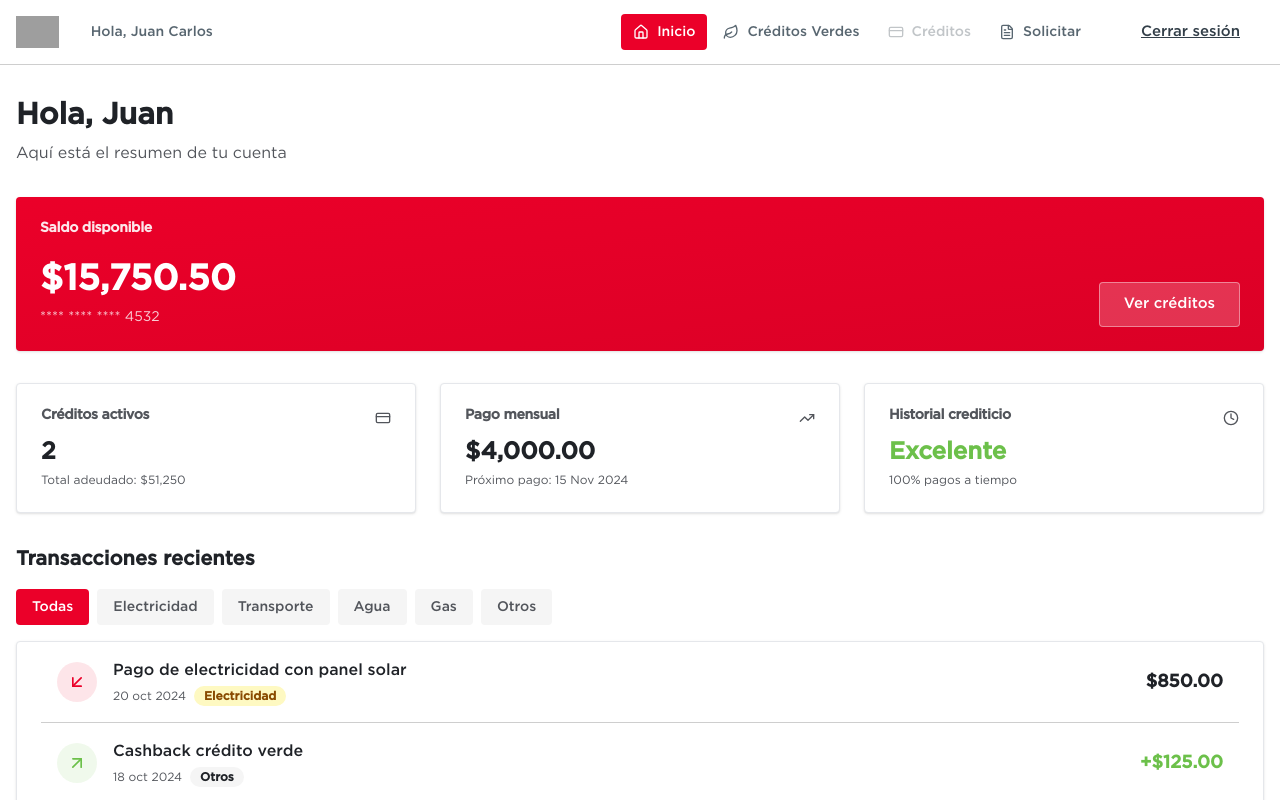
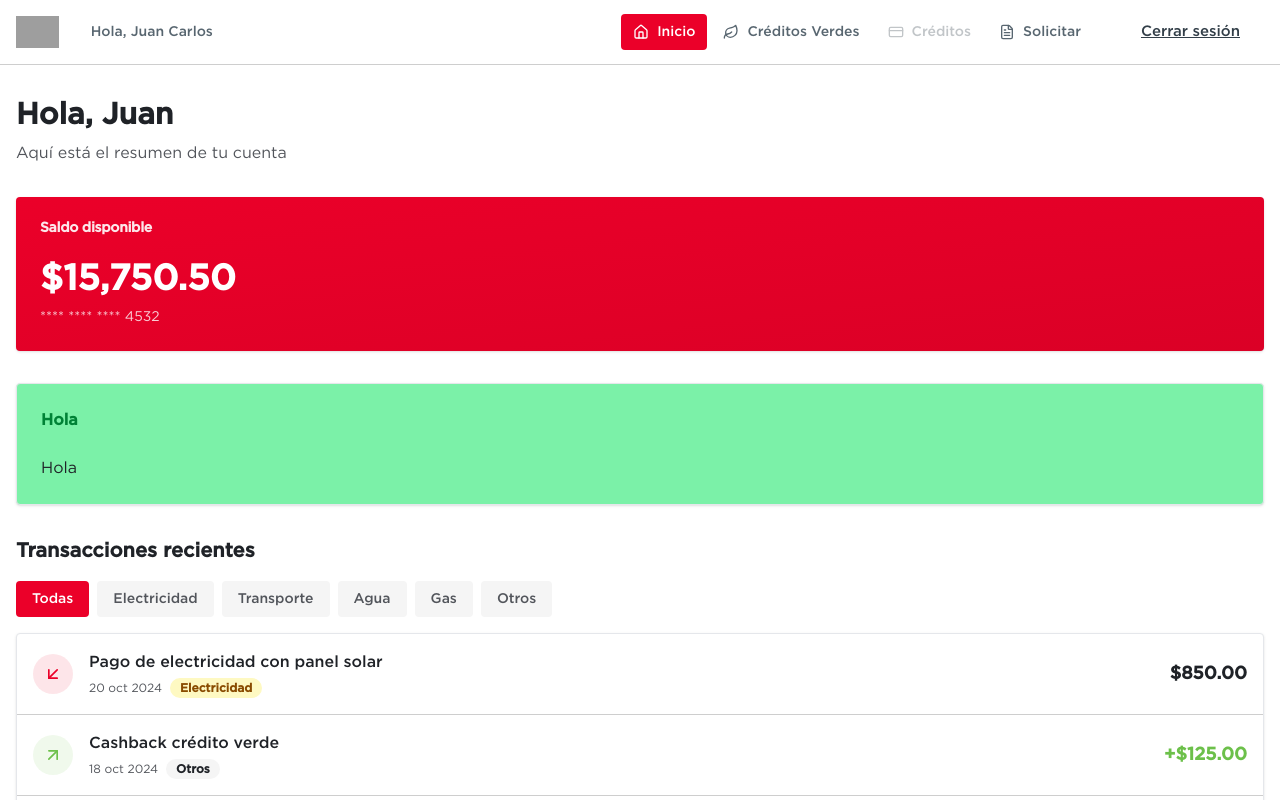
Before and after one commit to fermofou/hack_mty25, a React app in the folder frontend/: page /user/dashboard in a window 1280 px wide. Shown: the top 800 px of the page. Built offline with nearby package versions, Linux system fonts and the light colour scheme; grey boxes are pictures that could not be loaded; the HTML template or start-up script is replaced by a standard one.

Commit message:
login, user dashboard

```diff
--- a/frontend/src/components/ui/card.tsx
+++ b/frontend/src/components/ui/card.tsx
@@ -1,3 +1,4 @@
+import { cn } from '@/lib/utils';
 import React from 'react';
 
 interface CardProps extends React.HTMLAttributes<HTMLDivElement> {
@@ -7,7 +8,10 @@ interface CardProps extends React.HTMLAttributes<HTMLDivElement> {
 export function Card({ children, className = '', ...props }: CardProps) {
   return (
     <div
-      className={`rounded-lg border border-gray-200 bg-white shadow-sm ${className}`}
+      className={cn(
+        'rounded-lg border border-gray-200 bg-white shadow-sm',
+        className
+      )}
       {...props}
     >
       {children}
@@ -60,7 +64,7 @@ export function CardContent({
   ...props
 }: CardContentProps) {
   return (
-    <div className={`p-6 pt-0 ${className}`} {...props}>
+    <div className={cn('p-6 pt-0', className)} {...props}>
       {children}
     </div>
   );
--- a/frontend/src/context/AuthProvider.tsx
+++ b/frontend/src/context/AuthProvider.tsx
@@ -9,8 +9,8 @@ export const AuthProvider = ({ children }: PropsWithChildren) => {
     name: 'Juan Carlos',
     lastName: 'García López',
     type: 'user',
-    balance: 15750.50,
-    accountNumber: '**** **** **** 4532'
+    balance: 15750.5,
+    accountNumber: '**** **** **** 4532',
   };
 
   const [user, setUser] = useState<User | undefined>(mockUser);
--- a/frontend/src/lib/mock-data.ts
+++ b/frontend/src/lib/mock-data.ts
@@ -1,5 +1,10 @@
 // Transaction categories
-export type TransactionCategory = 'electricity' | 'transportation' | 'water' | 'gas' | 'misc';
+export type TransactionCategory =
+  | 'electricity'
+  | 'transportation'
+  | 'water'
+  | 'gas'
+  | 'misc';
 
 // Transaction type
 export interface Transaction {
@@ -41,7 +46,7 @@ export const mockCredits: Credit[] = [
     type: 'green',
     interestRate: 8.5,
     termMonths: 24,
-    createdAt: '2024-01-15'
+    createdAt: '2024-01-15',
   },
   {
     id: 'credit-2',
@@ -53,8 +58,8 @@ export const mockCredits: Credit[] = [
     type: 'traditional',
     interestRate: 12.0,
     termMonths: 18,
-    createdAt: '2024-03-20'
-  }
+    createdAt: '2024-03-20',
+  },
 ];
 
 // Mock transactions data
@@ -66,7 +71,7 @@ export const mockTransactions: Transaction[] = [
     amount: -850,
     type: 'debit',
     category: 'electricity',
-    date: '2024-10-20'
+    date: '2024-10-20',
   },
   {
     id: 'trans-2',
@@ -75,7 +80,7 @@ export const mockTransactions: Transaction[] = [
     amount: 125,
     type: 'credit',
     category: 'misc',
-    date: '2024-10-18'
+    date: '2024-10-18',
   },
   {
     id: 'trans-3',
@@ -84,7 +89,7 @@ export const mockTransactions: Transaction[] = [
     amount: -45,
     type: 'debit',
     category: 'transportation',
-    date: '2024-10-15'
+    date: '2024-10-15',
   },
   {
     id: 'trans-4',
@@ -93,7 +98,7 @@ export const mockTransactions: Transaction[] = [
     amount: -320,
     type: 'debit',
     category: 'water',
-    date: '2024-10-12'
+    date: '2024-10-12',
   },
   {
     id: 'trans-5',
@@ -102,6 +107,6 @@ export const mockTransactions: Transaction[] = [
     amount: 75,
     type: 'credit',
     category: 'electricity',
-    date: '2024-10-10'
-  }
+    date: '2024-10-10',
+  },
 ];
--- a/frontend/src/pages/UserDashboard.tsx
+++ b/frontend/src/pages/UserDashboard.tsx
@@ -4,20 +4,14 @@ import { useEffect, useState } from 'react';
 import { useNavigate } from 'react-router';
 import { useAuth } from '../hooks/useAuth';
 import { UserTopBar } from '../components/UserTopBar';
-import { Button } from '../components/Button';
-import { Card, CardContent, CardHeader, CardTitle } from '../components/ui/card';
 import {
-  mockCredits,
-  mockTransactions,
-  type TransactionCategory,
-} from '../lib/mock-data';
-import {
-  CreditCard,
-  TrendingUp,
-  Clock,
-  ArrowDownLeft,
-  ArrowUpRightIcon,
-} from 'lucide-react';
+  Card,
+  CardContent,
+  CardHeader,
+  CardTitle,
+} from '../components/ui/card';
+import { mockTransactions, type TransactionCategory } from '../lib/mock-data';
+import { ArrowDownLeft, ArrowUpRightIcon } from 'lucide-react';
 import { Badge } from '../components/ui/badge';
 
 export default function UserDashboard() {
@@ -36,15 +30,6 @@ export default function UserDashboard() {
   if (!user) {
     return null;
   }
-
-  const userCredits = mockCredits.filter(
-    (c) => c.userId === user.id && c.status === 'approved'
-  );
-  const totalDebt = userCredits.reduce((sum, c) => sum + c.remainingBalance, 0);
-  const monthlyPayment = userCredits.reduce(
-    (sum, c) => sum + c.monthlyPayment,
-    0
-  );
 
   const userTransactions = mockTransactions.filter((t) => t.userId === user.id);
   const filteredTransactions =
@@ -105,69 +90,15 @@ export default function UserDashboard() {
                 </p>
                 <p className='text-white/80 text-sm'>{user.accountNumber}</p>
               </div>
-              <Button
-                variant='secondary'
-                className='bg-white/20 text-white border-white/40 hover:bg-white/30'
-                onClick={() => navigate('/user/credits')}
-              >
-                Ver créditos
-              </Button>
             </div>
           </CardContent>
         </Card>
 
-        {/* Stats grid */}
-        <div className='grid gap-6 md:grid-cols-3 mb-8'>
-          <Card>
-            <CardHeader className='flex flex-row items-center justify-between pb-2'>
-              <CardTitle className='text-sm font-medium text-muted-foreground'>
-                Créditos activos
-              </CardTitle>
-              <CreditCard className='h-4 w-4 text-muted-foreground' />
-            </CardHeader>
-            <CardContent>
-              <div className='text-2xl font-bold'>{userCredits.length}</div>
-              <p className='text-xs text-muted-foreground mt-1'>
-                Total adeudado: ${totalDebt.toLocaleString('es-MX')}
-              </p>
-            </CardContent>
-          </Card>
-
-          <Card>
-            <CardHeader className='flex flex-row items-center justify-between pb-2'>
-              <CardTitle className='text-sm font-medium text-muted-foreground'>
-                Pago mensual
-              </CardTitle>
-              <TrendingUp className='h-4 w-4 text-muted-foreground' />
-            </CardHeader>
-            <CardContent>
-              <div className='text-2xl font-bold'>
-                $
-                {monthlyPayment.toLocaleString('es-MX', {
-                  minimumFractionDigits: 2,
-                })}
-              </div>
-              <p className='text-xs text-muted-foreground mt-1'>
-                Próximo pago: 15 Nov 2024
-              </p>
-            </CardContent>
-          </Card>
-
-          <Card>
-            <CardHeader className='flex flex-row items-center justify-between pb-2'>
-              <CardTitle className='text-sm font-medium text-muted-foreground'>
-                Historial crediticio
-              </CardTitle>
-              <Clock className='h-4 w-4 text-muted-foreground' />
-            </CardHeader>
-            <CardContent>
-              <div className='text-2xl font-bold text-[#6CC04A]'>Excelente</div>
-              <p className='text-xs text-muted-foreground mt-1'>
-                100% pagos a tiempo
-              </p>
-            </CardContent>
-          </Card>
-        </div>
+        {/* Preapproved credit */}
+        <Card className='mb-8 bg-green-300'>
+          <CardHeader className='text-green-700 font-bold'>Hola</CardHeader>
+          <CardContent>Hola</CardContent>
+        </Card>
 
         <div className='mb-8'>
           <div className='flex items-center justify-between mb-4'>
```
